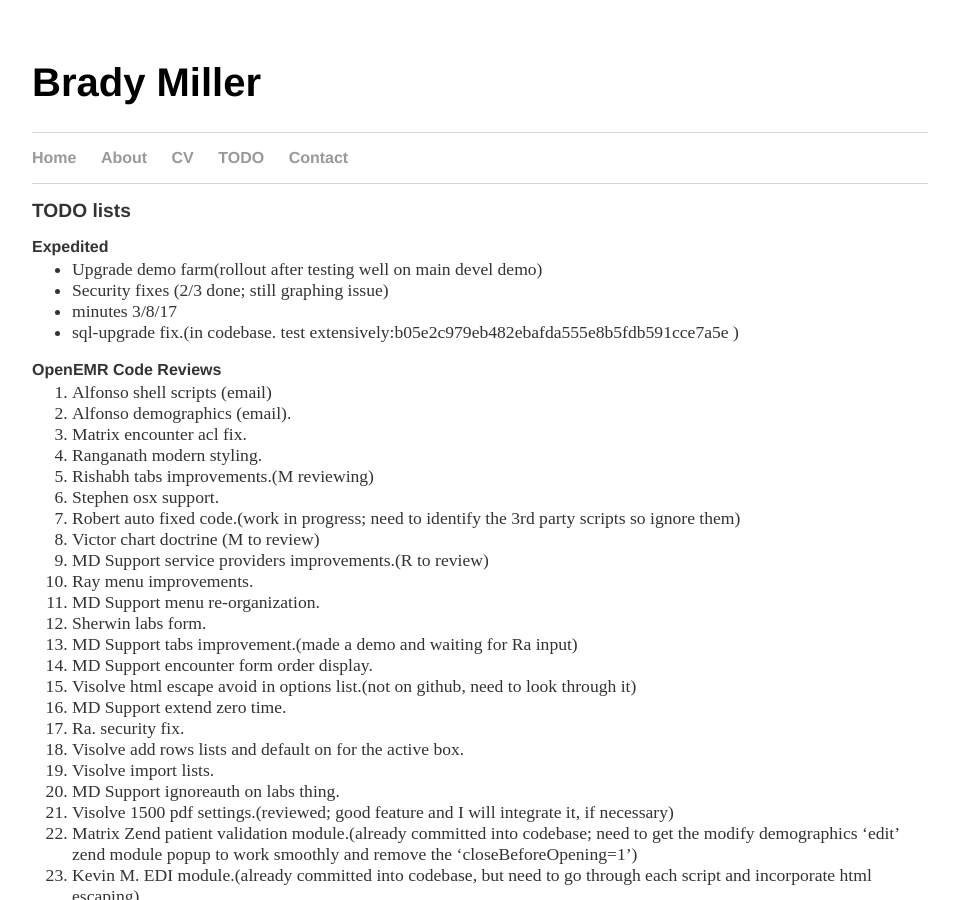
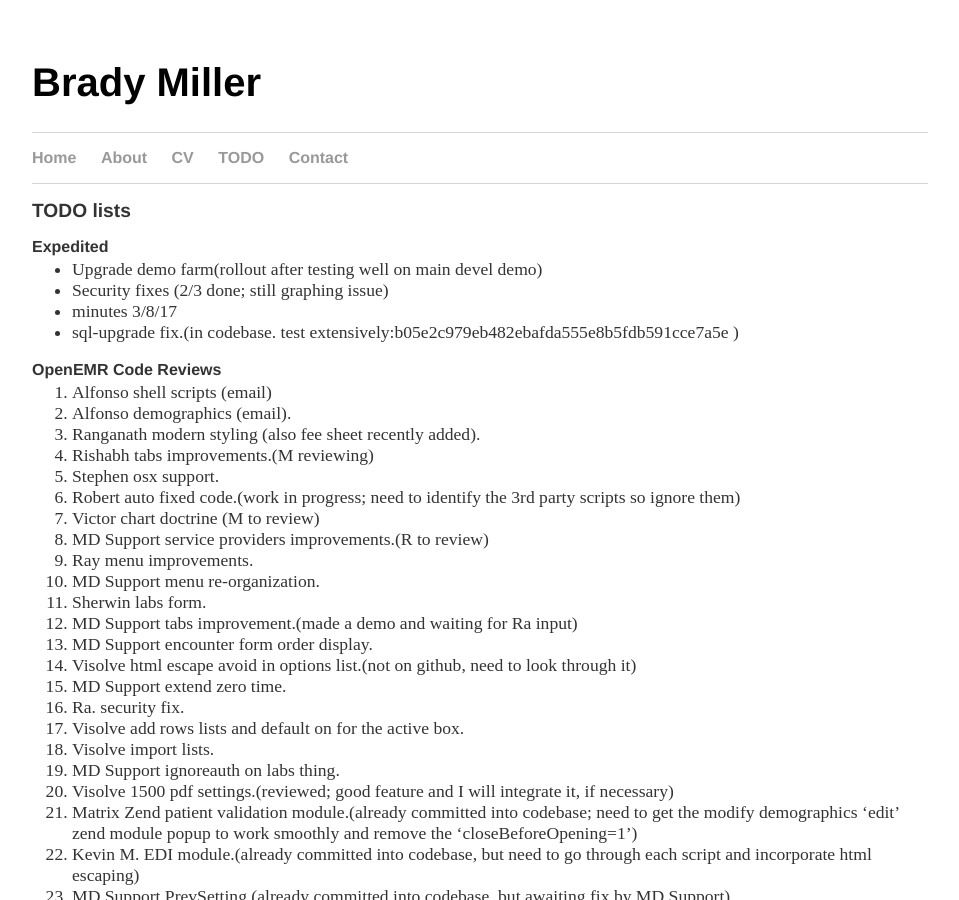
Before and after one commit to bradymiller/bradymiller.github.io, a Jekyll site: the page built from todo/index.md, in a window 1280 px wide and 900 px high. Shown: the whole window, without its empty margins (160-1119 px from the left). Built offline with Jekyll 4.4.1, drawn with Linux system fonts in a browser that asks for light colours; our own code applies the rules of GitHub Pages for plain Markdown files.

Commit message:
Update index.md

```diff
--- a/todo/index.md
+++ b/todo/index.md
@@ -12,8 +12,7 @@
 ### OpenEMR Code Reviews
 1. Alfonso shell scripts (email)
 1. Alfonso demographics (email).
-1. Matrix encounter acl fix.
-1. Ranganath modern styling.
+1. Ranganath modern styling (also fee sheet recently added).
 1. Rishabh tabs improvements.(M reviewing)
 1. Stephen osx support.
 1. Robert auto fixed code.(work in progress; need to identify the 3rd party scripts so ignore them)
```
